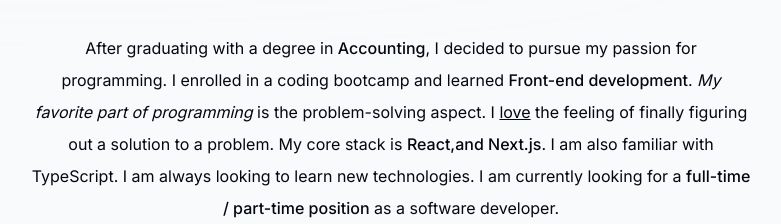
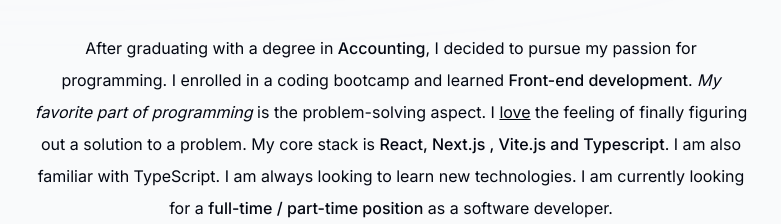
Before and after one commit to minaadel88/por, a Next.js app: page / in a window 1280 px wide. Shown: the part 860-1084 px from the top of the page, without its empty margins (249-1030 px from the left). Built offline with nearby package versions, Linux system fonts and the light colour scheme; no server answers.

Commit message:
Update about.tsx

```diff
--- a/components/about.tsx
+++ b/components/about.tsx
@@ -28,7 +28,7 @@ export default function About() {
         feeling of finally figuring out a solution to a problem. My core stack
         is{" "}
         <span className="font-medium">
-          React,and Next.js
+          React, Next.js , Vite.js and Typescript
         </span>
         . I am also familiar with TypeScript. I am always looking to
         learn new technologies. I am currently looking for a{" "}
```
